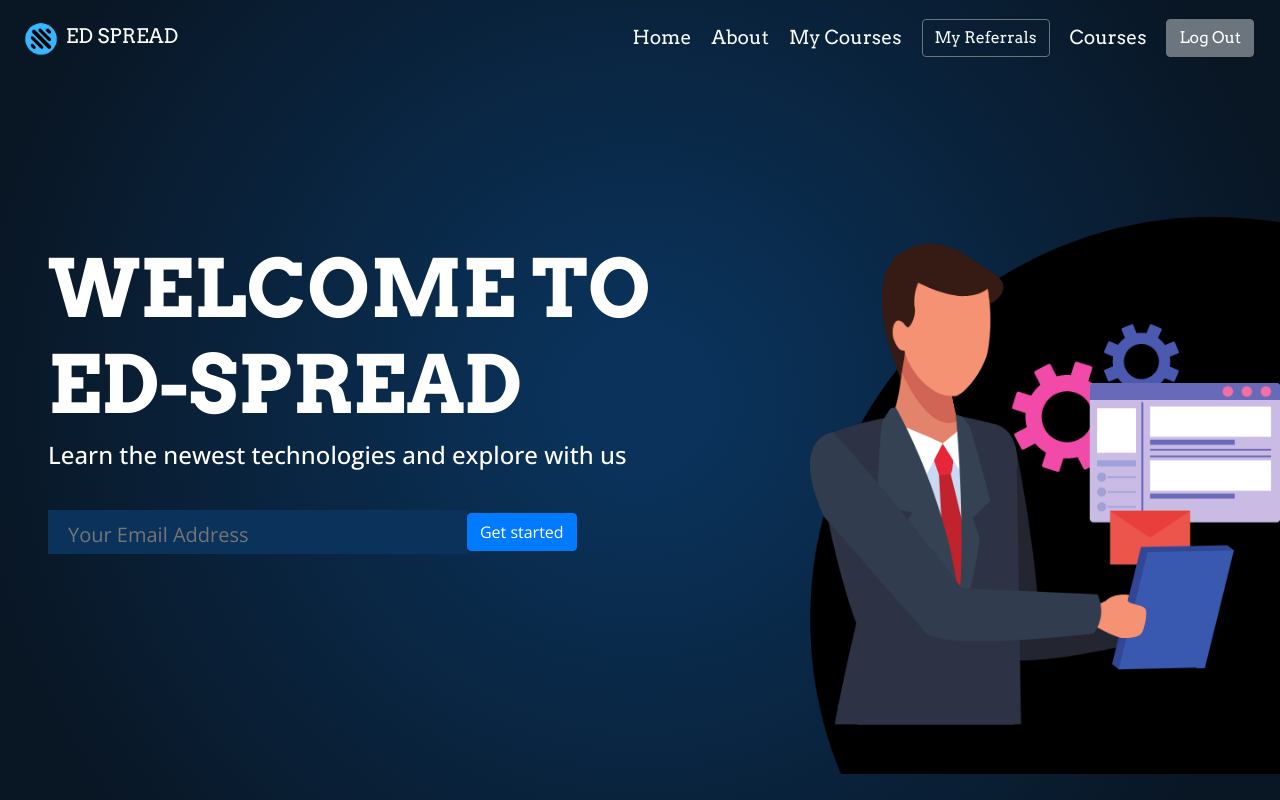
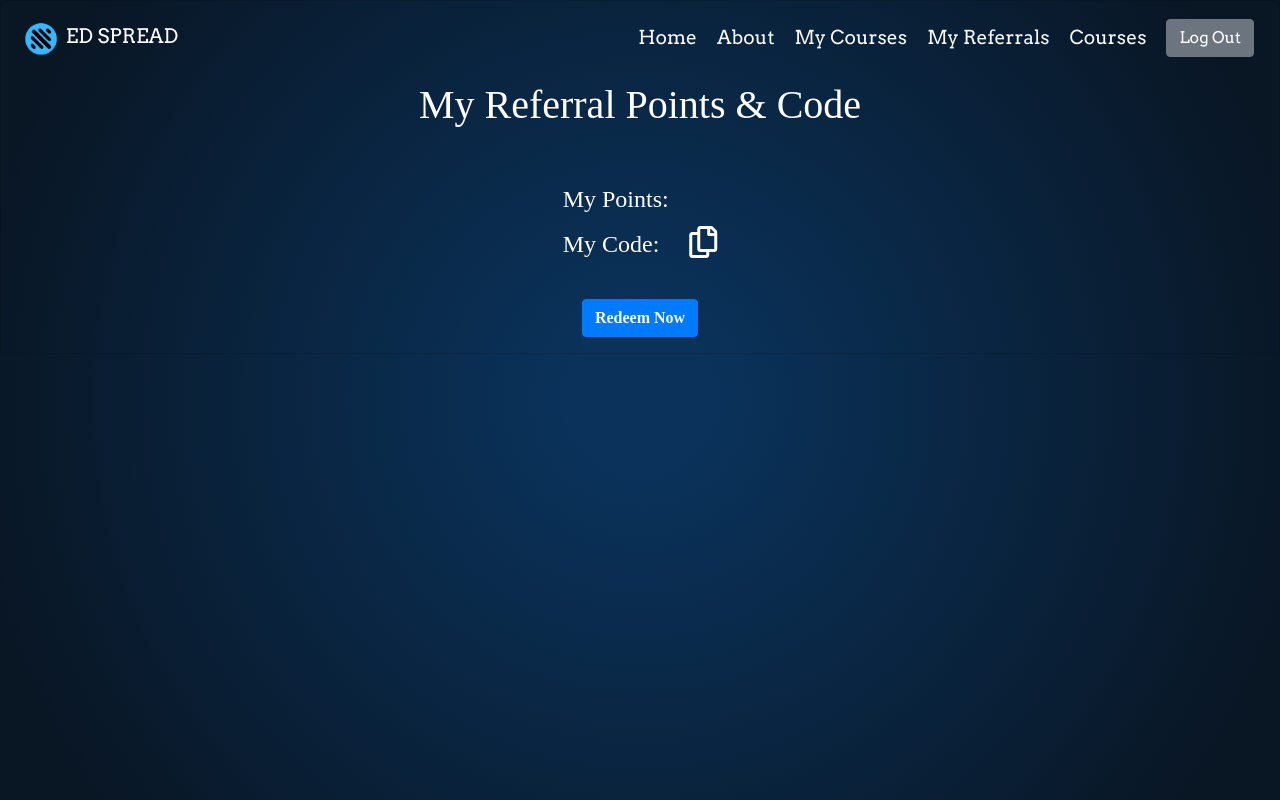
Before and after one commit to arhamathar/ed-spread-frontend, a React (Create React App) app: page /my-referral in a window 1280 px wide. Before the commit this address led to /. Shown: the top 800 px of the page. Built offline with nearby package versions, Linux system fonts and the light colour scheme; no server answers; sample sign-in values are in the browser's storage; a web font is replaced by a local one.

Commit message:
my referral page added

```diff
--- /dev/null
+++ b/src/Pages/MyReferral.js
@@ -0,0 +1,78 @@
+import React,{useContext} from 'react'
+import { Link } from 'react-router-dom'
+import { toast } from 'react-toastify'
+import { Button, Card } from 'reactstrap'
+import { AuthContext } from '../context/authContext'
+
+const MyReferrals = () => {
+    const auth = useContext(AuthContext);
+
+    const copyToClipboard = () => {
+        navigator.clipboard.writeText(auth.referralCode);
+        toast.success('Code copied to clipboard successfully');
+    };
+
+    return (
+        <div className='routes-height text-white'>
+            {!auth.isLoggedIn ? (
+                <div>
+                    <h1 className='top-margin text-center'>
+                        Share a better way of Learning!!!
+                    </h1>
+                    <p className='p-5 text-center'>
+                        Refer our courses to friends and get 100 points when your
+                        referral successfully purchases our course with your
+                        referral code.
+                    </p>
+                    <ul className='px-5 mx-5'>
+                        <li>Start Sharing & Start Earning</li>
+                        <li>100 points = 100/-</li>
+                        <li>Minimum points to withdraw is 100.</li>
+                        <li>Referral applies only for the paid course.</li>
+                    </ul>
+                    <div className='text-center'>
+                        <Link to='/login'>
+                            <Button color='primary' className=' font-weight-bold'>
+                                Log In to get referral Code
+                            </Button>
+                        </Link>
+                    </div>
+                </div>
+            ) : (
+                <Card className='bg-transparent px-4 referralCard'>
+                    <h1 className='top-margin text-center'>
+                        My Referral Points & Code
+                    </h1>
+                    <div className='mt-5 mx-auto h4'>
+                        <p className=''>
+                            My Points: <b>{auth.referralPoints}</b>
+                        </p>
+                        <div className=''>
+                            <p>
+                                My Code: {auth.referralCode}{' '}
+                                <i
+                                    className='far fa-copy fa-lg ml-4 pointer'
+                                    onClick={copyToClipboard}
+                                ></i>
+                            </p>
+                        </div>
+                    </div>
+                    <div className='text-center my-3'>
+                        <Button color='primary' className='font-weight-bold'>
+                            <a
+                                href='https://forms.gle/KeMR5PyMCviJQxN96'
+                                target='_blank'
+                                rel='noreferrer'
+                                className='text-light'
+                            >
+                                Redeem Now
+                            </a>
+                        </Button>
+                    </div>
+                </Card>
+            )}
+        </div>
+    )
+}
+
+export default MyReferrals;
--- a/src/components/navbar.js
+++ b/src/components/navbar.js
@@ -12,17 +12,14 @@ import {
 import { NavLink } from 'react-router-dom';
 import Logo from '../assests/symbol.png';
 import { AuthContext } from '../context/authContext';
-import MyReferralPoints from './Modals/myReferralPoints';
 
 const Navba = () => {
     const auth = useContext(AuthContext);
     const history = useHistory();
 
     const [isOpen, setIsOpen] = useState(false);
-    const [showReferralModal, setShowReferralModal] = useState(false);
 
     const toggle = () => setIsOpen(!isOpen);
-    const toggleReferralModal = () => setShowReferralModal(!showReferralModal);
 
     const logoutHandler = () => {
         auth.logout();
@@ -102,14 +99,13 @@ const Navba = () => {
                             </NavItem>
                         )}
                         <NavItem>
-                            <Button
-                                className='text-light bg-transparent btn:focus'
-                                onClick={() =>
-                                    setShowReferralModal(!showReferralModal)
-                                }
+                            <NavLink
+                                onClick={() => setIsOpen(false)}
+                                className='text-light'
+                                to='/my-referral'
                             >
                                 My Referrals
-                            </Button>
+                            </NavLink>
                         </NavItem>
                         <NavItem>
                             <NavLink
@@ -168,10 +164,6 @@ const Navba = () => {
                     </Nav>
                 </Collapse>
             </Navbar>
-            <MyReferralPoints
-                showModal={showReferralModal}
-                toggle={toggleReferralModal}
-            />
         </div>
     );
 };
--- a/src/components/teach.js
+++ b/src/components/teach.js
@@ -16,9 +16,9 @@ const Teach = () => {
                     will enjoy the way here we teach
                 </h5>
                 <Link to='/about'>
-                    <button className='btn-primary teach-button' color='info'>
+                    <Button color='primary' className='teach-button'>
                         Find out more
-                    </button>
+                    </Button>
                 </Link>
             </div>
             <img className='learnimage' src={Animation} alt='image1' />
--- a/src/hooks/useAuth.js
+++ b/src/hooks/useAuth.js
@@ -43,6 +43,7 @@ const useAuth = () => {
                     email,
                     referralPoints,
                     referralCode,
+                    isLoggedIn
                 })
             );
         },
--- a/src/routes.js
+++ b/src/routes.js
@@ -3,6 +3,7 @@ import { Switch, Route, Redirect } from 'react-router-dom';
 import Login from './Pages/auth/login';
 import Signup from './Pages/auth/signup';
 import Courses from './Pages/Course/courses';
+import MyReferral from './Pages/MyReferral';
 import MyCourses from './Pages/Course/MyCourses';
 import Dashboard from './Pages/Dashboard';
 import Home from './Pages/home';
@@ -49,6 +50,9 @@ const Routes = () => {
             <Route path="/reset/:token">
                 <ConfirmPass />
             </Route>
+            <Route exact path='/my-referral'>
+                <MyReferral />
+            </Route>
             <Route exact path="/">
                 <Home />
             </Route>
```
